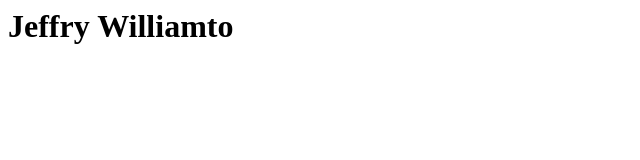
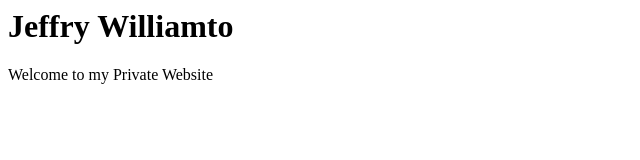
Before and after one commit to Eichtsyths/main, a plain HTML site: page index.html in a window 1280 px wide. Shown: the whole page, without its empty margins (0-640 px from the left). Drawn offline with Linux system fonts and the light colour scheme.

Commit message:
index.html

```diff
--- a/index.html
+++ b/index.html
@@ -4,5 +4,6 @@
   </head>
   <body>
     <h1>Jeffry Williamto</h1>
+    <p>Welcome to my Private Website</p>
   </body>
 </html>
```
